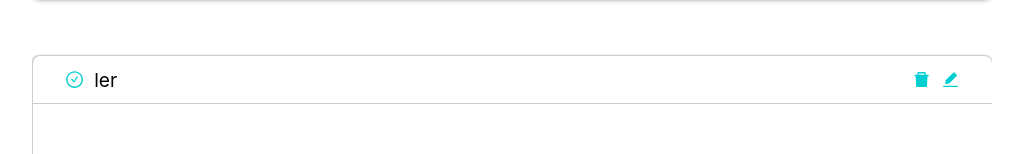
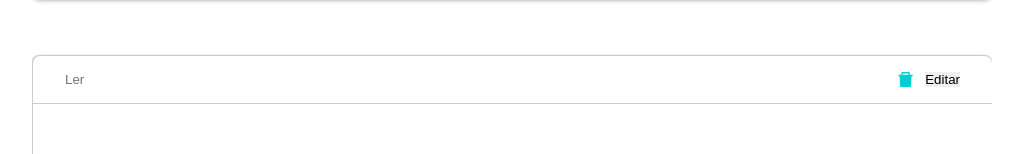
Before and after one commit to thiagodaSilvaP/react-todo-app, a React (Create React App) app: page / in a window 1280 px wide. Both pictures are taken after a click on the icon 1078 px from the left and 344 px from the top of the page. Shown: the part 265-419 px from the top of the page, without its empty margins (128-1151 px from the left). Built offline with nearby package versions, Linux system fonts and the light colour scheme.

Commit message:
funções conclusao, deleção e edição de tarefa, feita. Falta o visual.

```diff
--- a/src/components/task/Task.jsx
+++ b/src/components/task/Task.jsx
@@ -1,19 +1,72 @@
-import React from 'react';
-import { AiOutlineCheckCircle, AiFillDelete, AiFillEdit } from 'react-icons/ai';
+import React, { useState } from "react";
+import { AiOutlineCheckCircle, AiFillDelete, AiFillEdit } from "react-icons/ai";
 
-import '../../styles/task/task.css'
+import "../../styles/task/task.css";
 
-export const Task = ({ task }) => {
+export const Task = ({
+    task,
+    handleTaskDeletion,
+    handleTaskComplete,
+    handleTaskEdit,
+}) => {
+    const [taskName, settaskName] = useState(task.name);
+    const [isEdit, setIsEdit] = useState(false);
+
+    const handleOnDeleteClick = () => handleTaskDeletion(task.id);
+
+    const handleOnCompleteTask = () => handleTaskComplete(task.id);
+
+    const handleChangeTaskName = (event) => settaskName(event.target.value);
+
+    const handleOnEditTask = () => {
+        handleTaskEdit(task.id, taskName);
+        changeIsEdit()
+    }
+
+    const changeIsEdit = () => setIsEdit(!isEdit);
+
     return (
-        <div className="task-container">
-            <label className='task-name-completed-container '>
-                <AiOutlineCheckCircle className='completed-task'/>
-                <h1 className='task-name'>{task.name}</h1>
+        <div
+            className="task-container"
+            style={task.completed ? { background: "#00CED1", color: "#fff" } : {}}
+        >
+            <label className="task-name-completed-container ">
+                {isEdit ? (
+                    <input
+                        type="text"
+                        placeholder={taskName}
+                        className="edit-task-name"
+                        onChange={handleChangeTaskName}
+                    ></input>
+                ) : (
+                    <>
+                        <AiOutlineCheckCircle
+                            className="completed-task"
+                            onClick={handleOnCompleteTask}
+                            style={task.completed ? { color: "#fff" } : {}}
+                        />
+                        <h1 className="task-name">{task.name}</h1>
+                    </>
+                )}
             </label>
             <div className="edit-delete-container">
-                <AiFillDelete className='delete-task'/>
-                <AiFillEdit className='edit-task'/>
+                <AiFillDelete
+                    className="delete-task"
+                    onClick={handleOnDeleteClick}
+                    style={task.completed ? { color: "#fff" } : {}}
+                />
+                {isEdit ? (
+                    <button className="edit-task-button" onClick={handleOnEditTask}>
+                        Editar
+                    </button>
+                ) : (
+                    <AiFillEdit
+                        className="edit-task"
+                        onClick={changeIsEdit}
+                        style={task.completed ? { color: "#fff" } : {}}
+                    />
+                )}
             </div>
         </div>
-    )
+    );
 };
--- a/src/components/tasks/Tasks.jsx
+++ b/src/components/tasks/Tasks.jsx
@@ -1,13 +1,21 @@
-import React from 'react';
+import React from "react";
 
-import { Task } from '../task/Task';
+import { Task } from "../task/Task";
 
-import '../../styles/tasks/tasks.css'
+import "../../styles/tasks/tasks.css";
 
-export const Tasks = ({ data }) => {
-    return (
-        <div className="tasks-container">
-            {data.map((task, index) => <Task task={task} key={index}/>)}
-        </div>
-    )
+export const Tasks = ({ data, handleTaskDeletion, handleTaskComplete, handleTaskEdit }) => {
+  return (
+    <div className="tasks-container">
+      {data.map((task, index) => (
+        <Task
+          task={task}
+          key={index}
+          handleTaskDeletion={handleTaskDeletion}
+          handleTaskComplete={handleTaskComplete}
+          handleTaskEdit={handleTaskEdit}
+        />
+      ))}
+    </div>
+  );
 };
--- a/src/pages/todo/Todo.jsx
+++ b/src/pages/todo/Todo.jsx
@@ -13,10 +13,37 @@ export const Todo = () => {
   const handleTaskAdition = (taskName) =>
     setData([...data, { id: Math.random(), name: taskName, completed: false }]);
 
+  const handleTaskDeletion = (taskId) => {
+    const newTasks = data.filter((task) => task.id !== taskId);
+    console.log(newTasks);
+    setData(newTasks);
+  };
+
+  const handleTaskComplete = (taskId) => {
+    const newTasks = data.map((task) =>
+      task.id === taskId ? { ...task, completed: !task.completed } : { ...task }
+    );
+    setData(newTasks);
+  };
+
+  const handleTaskEdit = (taskId, taskName) => {
+    const newTasks = data.map((task) =>
+      task.id === taskId ? { ...task, name: taskName } : { ...task }
+    );
+    setData(newTasks);
+  };
+
+  console.log(data);
+
   return (
     <main className="todo-container">
       <AddTask handleTaskAdition={handleTaskAdition} />
-            <Tasks data={data} />
+      <Tasks
+        data={data}
+        handleTaskDeletion={handleTaskDeletion}
+        handleTaskComplete={handleTaskComplete}
+        handleTaskEdit={handleTaskEdit}
+      />
     </main>
   );
 };
```
Lines whose indentation alone changed are shown as unchanged.
